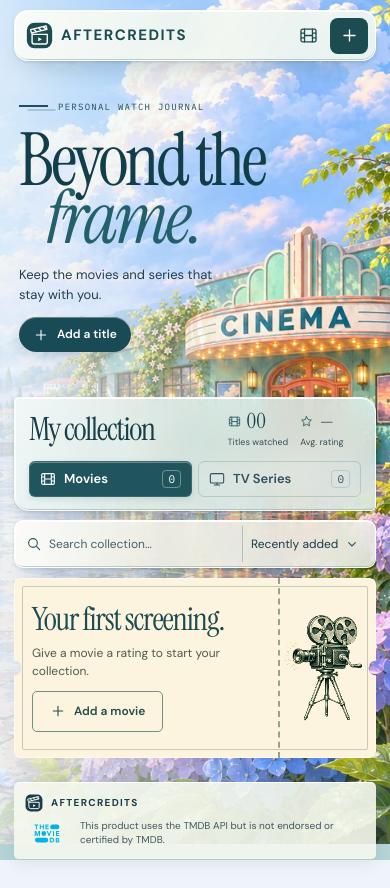
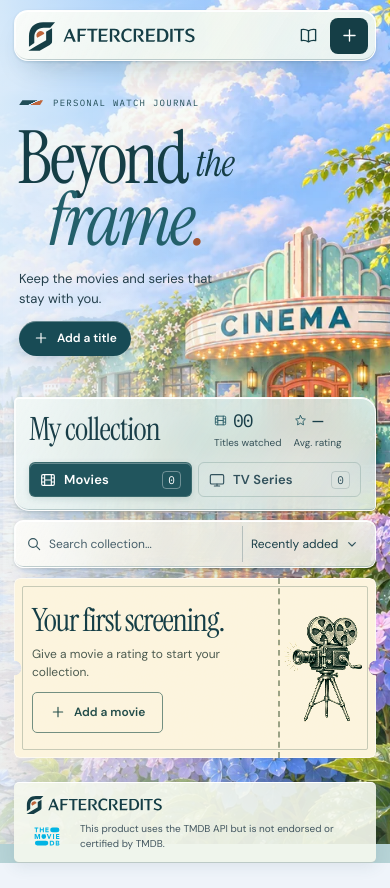
Before and after one commit to Lord80/aftercredits, a plain HTML site: page index.html in a window 390 px wide. Drawn offline with Linux system fonts and the light colour scheme.

Commit message:
Introduce the Splice identity and custom AFTERCREDITS lettering

```diff
--- a/css/site.css
+++ b/css/site.css
@@ -40,6 +40,8 @@
 
 :root {
   color-scheme: light;
+  --brand-ink: #153e46;
+  --brand-light: #bf653b;
   --bg: #eff4fa;
   --ink: #193e48;
   --muted: #4e6078;
@@ -149,7 +151,7 @@ h3 {
   flex: none;
   fill: none;
   stroke: currentColor;
-  stroke-width: 1.65;
+  stroke-width: 1.7;
   stroke-linecap: round;
   stroke-linejoin: round;
 }
@@ -222,7 +224,7 @@ h3 {
 .poster-caption {
   font-family: var(--mono);
   font-size: 10px;
-  letter-spacing: 0.1em;
+  letter-spacing: 0.085em;
   text-transform: uppercase;
 }
 .mode-switch {
@@ -333,7 +335,8 @@ body:has(dialog[open]) {
 }
 .sheet h2 {
   font-size: 45px;
-  letter-spacing: -0.03em;
+  letter-spacing: -0.024em;
+  line-height: 1.04;
   margin: 10px 0 23px;
 }
 .field-label {
@@ -474,10 +477,10 @@ body:has(dialog[open]) {
 }
 .rating-read output {
   display: inline-block;
-  min-width: 1.5em;
+  font: 25px/1.1 var(--mono);
+  letter-spacing: -0.06em;
+  min-width: 4ch;
   text-align: right;
-  font-variant-numeric: tabular-nums;
-  font: 29px/1 var(--serif);
 }
 .rating-read small {
   font: 11px var(--mono);
@@ -645,7 +648,7 @@ body:has(dialog[open]) {
 }
 #detail-facts dt {
   color: var(--soft-ink);
-  font: 9px var(--mono);
+  font: 10px var(--mono);
   letter-spacing: 0.08em;
   text-transform: uppercase;
 }
@@ -671,7 +674,8 @@ body:has(dialog[open]) {
   font-size: 13px;
 }
 .detail-rating strong {
-  font: 28px/1 var(--serif);
+  font: 24px/1.1 var(--mono);
+  letter-spacing: -0.055em;
 }
 .detail-rating small,
 #detail-added {
--- a/css/street.css
+++ b/css/street.css
@@ -4,7 +4,7 @@
   --gutter: clamp(24px, 3.8vw, 72px);
   --left: calc(var(--rail) + var(--gutter) + 20px);
   --paper: #fffaeb;
-  --print: #1c4b50;
+  --print: var(--brand-ink);
   --hairline: #284e5a42;
   --pane-edge: inset 0 1px 0 #fffffffa, inset 1px 0 0 #ffffffad, inset 0 -1px 0 #7d9b9f77;
   --pane-shadow: 0 14px 30px -16px #143d4966, 0 1px 3px #214a572a;
@@ -140,22 +140,80 @@
   padding: 18px 6px 12px;
 }
 .brand {
+  --letter-width: 167px;
+  --letter-height: calc(var(--letter-width) / 9);
   display: flex;
   flex-direction: column;
   align-items: center;
-  gap: 23px;
-  color: var(--print);
+  gap: 13px;
+  color: var(--brand-ink);
+  fill: currentColor;
+  border-radius: 4px;
 }
-.brand svg {
-  width: 36px;
-  height: 36px;
-  color: var(--print);
+.brand-symbol {
+  display: block;
+  width: 41px;
+  height: 43px;
 }
-.brand span {
-  writing-mode: vertical-rl;
-  letter-spacing: 0.19em;
-  font-weight: 700;
-  font-size: 17px;
+.splice-light {
+  fill: var(--brand-light);
+}
+/* Give the rotated wordmark its own space on the rail. */
+.brand-lettering {
+  display: block;
+  width: var(--letter-height);
+  height: var(--letter-width);
+}
+.brand-lettering svg {
+  display: block;
+  width: var(--letter-width);
+  height: var(--letter-height);
+  transform-origin: top left;
+  transform: translateX(var(--letter-height)) rotate(90deg);
+}
+@media (prefers-reduced-motion: no-preference) {
+  .splice-upper {
+    animation: frame-open 0.6s var(--ease-out) backwards;
+  }
+  .splice-lower {
+    animation: frame-settle 0.64s var(--ease-out) backwards;
+  }
+  .splice-light {
+    animation: light-through 0.7s 0.06s var(--ease-out) backwards;
+  }
+  .brand-lettering use {
+    animation: name-reveal 0.64s 0.12s var(--ease-out) backwards;
+  }
+}
+@keyframes frame-open {
+  from {
+    transform: translate(-3px, 3px);
+  }
+}
+@keyframes frame-settle {
+  from {
+    transform: translate(4px, -3px);
+  }
+}
+@keyframes light-through {
+  from {
+    opacity: 0.25;
+    transform: translate(-5px, 3px);
+  }
+  64% {
+    opacity: 1;
+    transform: translate(1px, -0.6px);
+  }
+}
+@keyframes name-reveal {
+  from {
+    clip-path: inset(-5% 90% -5% -1%);
+    opacity: 0.4;
+  }
+  to {
+    clip-path: inset(-5% -1%);
+    opacity: 1;
+  }
 }
 .header-inner nav {
   display: grid;
@@ -215,38 +273,53 @@
   display: flex;
   align-items: center;
   gap: 10px;
-  font: 500 10px/1.5 var(--mono);
+  font: 400 10px/1.5 var(--mono);
   letter-spacing: 0.14em;
   text-transform: uppercase;
   color: #214e58;
 }
 .eyebrow span {
-  width: 29px;
-  height: 2px;
-  background: currentColor;
-  box-shadow: 8px 4px 0 -0.5px #32657280;
+  width: 24px;
+  height: 5px;
+  background: linear-gradient(
+    155deg,
+    currentColor 0 55%,
+    transparent 56% 62%,
+    var(--brand-light) 63%
+  );
+  clip-path: polygon(14% 0, 100% 0, 87% 100%, 0 100%);
 }
 .opening h1 {
   font-size: clamp(85px, 8.45vw, 140px);
-  line-height: 0.79;
-  letter-spacing: -0.047em;
+  line-height: 0.84;
+  letter-spacing: -0.043em;
   margin: 19px 0 17px;
-  color: #123e49;
+  margin-inline-start: -0.025em;
+  color: var(--brand-ink);
 }
-.opening h1 span,
-.opening h1 em {
+.opening h1 > span,
+.opening h1 > em {
   display: block;
+}
+.opening h1 i {
+  font-size: 0.51em;
+  letter-spacing: -0.025em;
+  vertical-align: 0.18em;
+}
+.headline-stop {
+  color: #a25532;
 }
 .opening h1 em {
   font-weight: 400;
   color: #23606b;
-  margin-left: 0.36em;
+  margin-left: 0.42em;
 }
 .intro {
   font-size: 15px;
   color: #233f4b;
   line-height: 1.55;
   max-width: 29ch;
+  text-wrap: pretty;
 }
 .hero-add {
   margin-top: 17px;
@@ -274,7 +347,7 @@
 }
 .journal-index h2 {
   font-size: clamp(32px, 2.85vw, 46px);
-  letter-spacing: -0.04em;
+  letter-spacing: -0.028em;
   line-height: 1.05;
   margin: 0 4px 19px;
 }
@@ -283,6 +356,7 @@
   gap: 6px;
 }
 .section-tabs button {
+  letter-spacing: 0.012em;
   display: flex;
   align-items: center;
   gap: 8px;
@@ -341,7 +415,8 @@
   color: #2a5e68;
 }
 .stat strong {
-  font: 400 25px/1 var(--serif);
+  font: 400 22px/1.12 var(--mono);
+  letter-spacing: -0.065em;
   font-variant-numeric: tabular-nums;
 }
 .stat > span {
@@ -604,7 +679,7 @@
 .score-badge .icon {
   width: 12px;
   height: 12px;
-  fill: #b47535;
+  fill: var(--brand-light);
   stroke: #925823;
 }
 .print-label {
@@ -612,14 +687,14 @@
 }
 .poster-caption {
   display: block;
-  color: #52615a;
-  font-size: 9px;
+  color: #42574e;
+  font-size: 10px;
   margin-bottom: 5px;
 }
 .poster-card h3 {
   font-size: clamp(25px, 2vw, 33px);
-  line-height: 1.04;
-  letter-spacing: -0.025em;
+  line-height: 1.09;
+  letter-spacing: -0.018em;
   overflow-wrap: anywhere;
 }
 .card-bottom {
@@ -672,13 +747,12 @@
   gap: 8px;
 }
 .footer-brand {
-  font-weight: 700;
-  font-size: 10px;
-  letter-spacing: 0.13em;
+  align-self: center;
 }
-.footer-brand svg {
-  width: 18px;
-  height: 18px;
+.footer-brand img {
+  display: block;
+  width: 138px;
+  height: auto;
 }
 .attribution {
   gap: 11px;
@@ -731,6 +805,12 @@
     bottom: -29px;
   }
 }
+/* A short landscape window uses the symbol alone to leave both rail actions in reach. */
+@media (min-width: 761px) and (max-height: 440px) {
+  .brand-lettering {
+    display: none;
+  }
+}
 @media (max-width: 760px) {
   :root {
     --left: 14px;
@@ -749,17 +829,20 @@
     --clear: #f2f8f0e8;
   }
   .brand {
+    --letter-width: clamp(116px, 34vw, 152px);
     flex-direction: row;
-    gap: 8px;
+    gap: 5px;
   }
-  .brand span {
-    writing-mode: horizontal-tb;
-    font-size: 15px;
-    letter-spacing: 0.1em;
+  .brand-symbol {
+    width: 32px;
+    height: 34px;
   }
-  .brand svg {
-    width: 27px;
-    height: 27px;
+  .brand-lettering {
+    width: var(--letter-width);
+    height: var(--letter-height);
+  }
+  .brand-lettering svg {
+    transform: none;
   }
   .header-inner nav {
     margin: 0;
@@ -832,10 +915,10 @@
     gap: 12px;
   }
   .stat strong {
-    font-size: 21px;
+    font-size: 18px;
   }
   .stat > span {
-    font-size: 9px;
+    font-size: 10px;
   }
   .near-flowers {
     display: none;
@@ -916,6 +999,9 @@
     grid-template-columns: repeat(2, minmax(0, 1fr));
     gap: 13px 9px;
   }
+  .footer-brand {
+    align-self: start;
+  }
   .footer {
     flex-direction: column;
     gap: 7px;
@@ -940,6 +1026,14 @@
     object-position: 69% center;
   }
 }
+@media (forced-colors: active) {
+  .brand { color: LinkText; }
+  .splice-light { fill: currentColor; }
+  .footer-brand img {
+    forced-color-adjust: none;
+    background-color: #f9f4e7;
+  }
+}
 @media (prefers-reduced-motion: reduce) {
   .sea-mist,
   .rain-light i,
--- a/index.html
+++ b/index.html
@@ -9,7 +9,8 @@
       content="A private watch journal for movies and TV series, from the opening scene to the last frame."
     />
     <title>AFTERCREDITS — Personal Watch Journal</title>
-    <link rel="icon" href="./assets/reel.svg" type="image/svg+xml" />
+    <link rel="icon" href="./assets/brand/splice-tab-v1-32.png" sizes="32x32" type="image/png" />
+    <link rel="icon" href="./assets/brand/splice-tab-v1.svg" sizes="any" type="image/svg+xml" />
     <link
       rel="preload"
       href="./assets/fonts/instrument-serif-latin-400-normal.woff2"
@@ -25,20 +26,8 @@
   </head>
   <body>
     <svg class="symbols" xmlns="http://www.w3.org/2000/svg" aria-hidden="true">
-      <symbol id="reel" viewBox="0 0 32 32">
-        <rect x="1" y="1" width="30" height="30" rx="9" fill="currentColor" />
-        <g
-          stroke="#fff"
-          fill="none"
-          stroke-width="1.7"
-          stroke-linecap="round"
-          stroke-linejoin="round"
-        >
-          <path
-            d="m6.5 13.1 18.3-4.4-1-4.1-18.3 4.5zM9 8.3l3.4 3.2m2.4-4.6 3.4 3.2m2.1-4.6 3.4 3.2M7.2 14.7h18v9.1c0 1.2-1 2.2-2.2 2.2H9.4c-1.2 0-2.2-1-2.2-2.2z"
-          />
-          <path d="m14.5 18 4.3 2.5-4.3 2.4z" fill="#fff" stroke="none" />
-        </g>
+      <symbol id="journal" viewBox="0 0 24 24">
+        <path d="M3 4.5c3.6-.8 6.3-.2 9 1.7 2.8-1.9 5.5-2.5 9-1.7v14c-3.5-.8-6.2-.2-9 1.5-2.7-1.7-5.4-2.3-9-1.5ZM12 6.2V20" />
       </symbol>
       <symbol id="tv" viewBox="0 0 24 24">
         <rect x="2" y="4" width="20" height="14" rx="2" />
@@ -89,12 +78,19 @@
     </div>
     <header class="site-header">
       <div class="header-inner pane">
-        <a class="brand" href="#opening" aria-label="Aftercredits home"
-          ><svg aria-hidden="true"><use href="#reel" /></svg><span>AFTERCREDITS</span></a
-        >
+        <a class="brand" href="#opening" aria-label="Aftercredits home">
+          <svg class="brand-symbol" viewBox="0 0 54 56" aria-hidden="true">
+            <use class="splice-upper" href="./assets/brand/aftercredits.svg#upper-frame" />
+            <use class="splice-lower" href="./assets/brand/aftercredits.svg#lower-frame" />
+            <use class="splice-light" href="./assets/brand/aftercredits.svg#light" />
+          </svg>
+          <span class="brand-lettering" aria-hidden="true">
+            <svg viewBox="-1 -2 306 34"><use href="./assets/brand/aftercredits.svg#wordmark" /></svg>
+          </span>
+        </a>
         <nav aria-label="Journal navigation">
           <a href="#collection" aria-label="Journal collection"
-            ><svg class="icon"><use href="#film" /></svg><span>Journal</span></a
+            ><svg class="icon"><use href="#journal" /></svg><span>Journal</span></a
           >
           <button type="button" data-add aria-label="Add title">
             <svg class="icon"><use href="#plus" /></svg><span>Add title</span>
@@ -106,7 +102,7 @@
       <section class="opening" id="opening" aria-labelledby="headline">
         <div class="opening-copy">
           <p class="eyebrow"><span></span>Personal watch journal</p>
-          <h1 id="headline"><span>Beyond the</span> <em>frame.</em></h1>
+          <h1 id="headline"><span>Beyond <i>the</i></span> <em>frame<span class="headline-stop">.</span></em></h1>
           <p class="intro">Keep the movies and series that stay with you.</p>
           <button class="button primary hero-add" data-add>
             <svg class="icon"><use href="#plus" /></svg>Add a title
@@ -167,9 +163,9 @@
       </section>
     </main>
     <footer class="footer">
-      <a class="footer-brand" href="#opening"
-        ><svg aria-hidden="true"><use href="#reel" /></svg>AFTERCREDITS</a
-      >
+      <a class="footer-brand" href="#opening" aria-label="Aftercredits home">
+        <img src="./assets/brand/aftercredits.svg" width="368" height="56" alt="" />
+      </a>
       <div class="attribution">
         <a href="https://www.themoviedb.org/" aria-label="The Movie Database"
           ><img src="./assets/tmdb.svg" alt="TMDB" width="44" height="25"
--- a/js/motion.js
+++ b/js/motion.js
@@ -14,9 +14,8 @@ export function entrance() {
   const sequence = gsap.timeline({ defaults: { ease, clearProps: 'transform,opacity' } });
   sequence
     .from('.plaza', { scale: 1.025, xPercent: 0.35, duration: 1.4 }, 0)
-    .from('.brand', { opacity: 0, y: -5, duration: 0.32 }, 0)
     .from(
-      ['.eyebrow', '.opening h1 span', '.opening h1 em', '.intro', '.hero-add'],
+      ['.eyebrow', '.opening h1 > span', '.opening h1 em', '.intro', '.hero-add'],
       { opacity: 0, y: 14, stagger: 0.055, duration: 0.52 },
       0.035
     )
```
Also changed, not shown: assets/brand/aftercredits.svg (added), assets/brand/splice-mono.svg (added), assets/brand/splice-tab-v1-32.png (added), assets/brand/splice-tab-v1.svg (added), assets/brand/splice.svg (added), assets/reel.svg (deleted), docs/phase-2b/collection.webp (added), docs/phase-2b/concepts.webp (added), docs/phase-2b/desktop.webp (added), docs/phase-2b/introduction.webp (added), docs/phase-2b/phone.webp (added), docs/phase-2b/specimen.webp (added), 2 other files.
